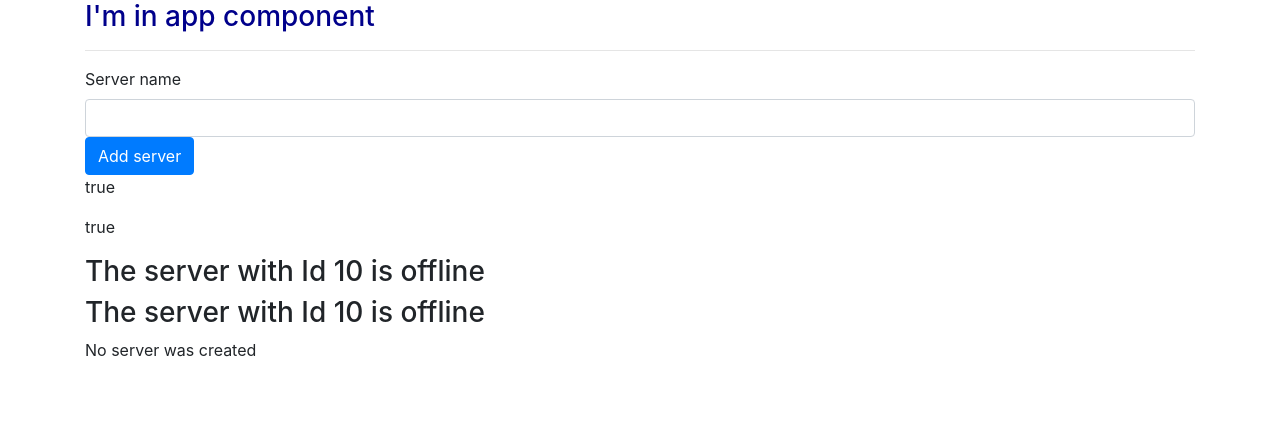
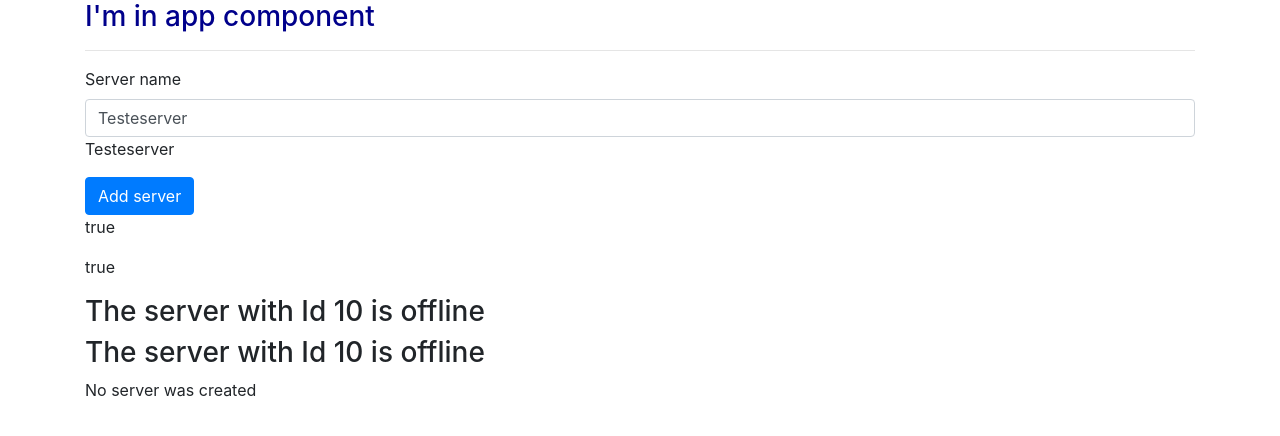
Before and after one commit to rzribeiro/my-first-app-angular2, an Angular app: page / in a window 1280 px wide. Shown: the top 436 px of the page. Built offline with nearby package versions, Linux system fonts and the light colour scheme.

Commit message:
Two way databiding

```diff
--- a/src/app/servers/servers.component.html
+++ b/src/app/servers/servers.component.html
@@ -1,8 +1,11 @@
 <label>Server name</label>
+<!-- <input type="text"
+       class="form-control"
+       (input)="onUpdateServerName($event)"> -->
 <input type="text"
        class="form-control"
-       (input)="onUpdateServerName($event)">
-{{serverName}}
+       [(ngModel)]="serverName">
+<p>{{serverName}}</p>
 <button class="btn btn-primary"
         [disabled]="!allowNewServer"
         (click)="onCreateServer()">Add server</button>
--- a/src/app/servers/servers.component.ts
+++ b/src/app/servers/servers.component.ts
@@ -11,7 +11,7 @@
 
   allowNewServer: boolean = false;
   serverCreationStatus: string = 'No server was created';
-  serverName: string = '';
+  serverName: string = 'Testeserver';
 
   constructor() {
     setTimeout(() => {
```
